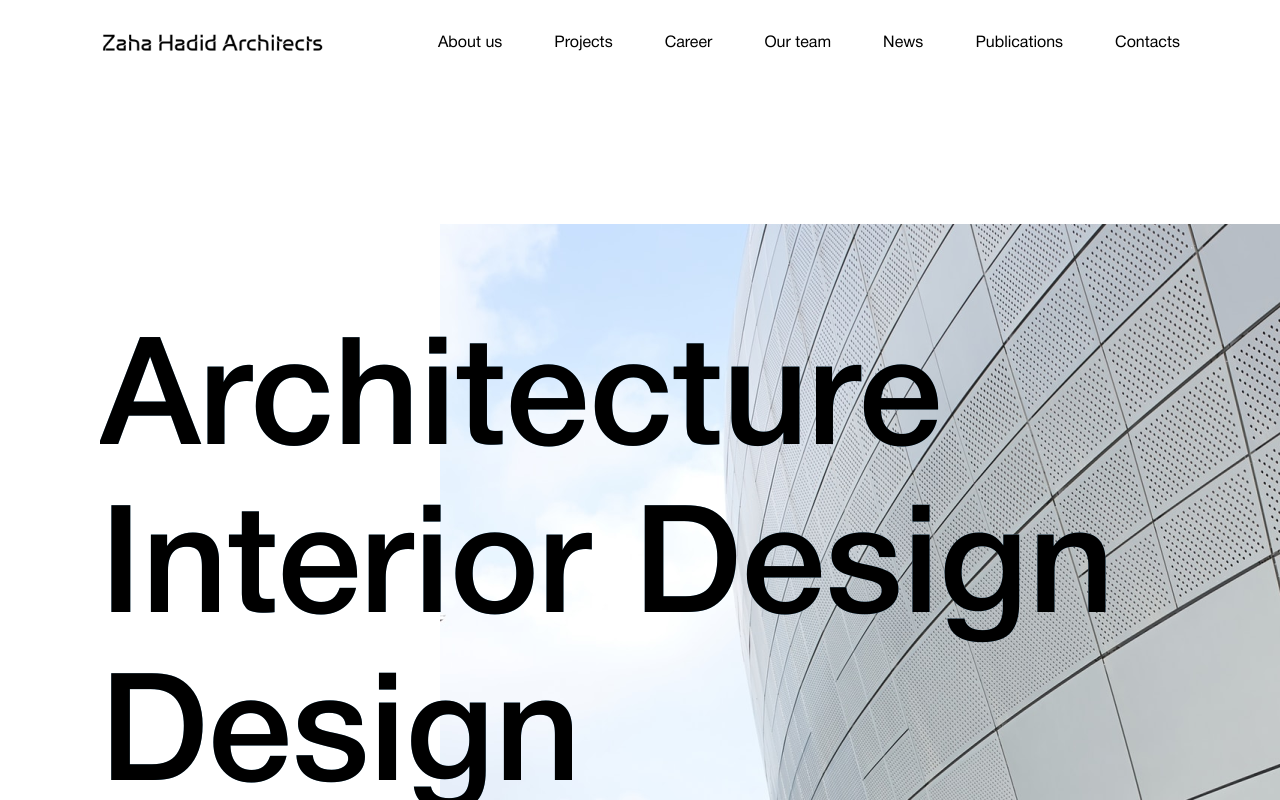
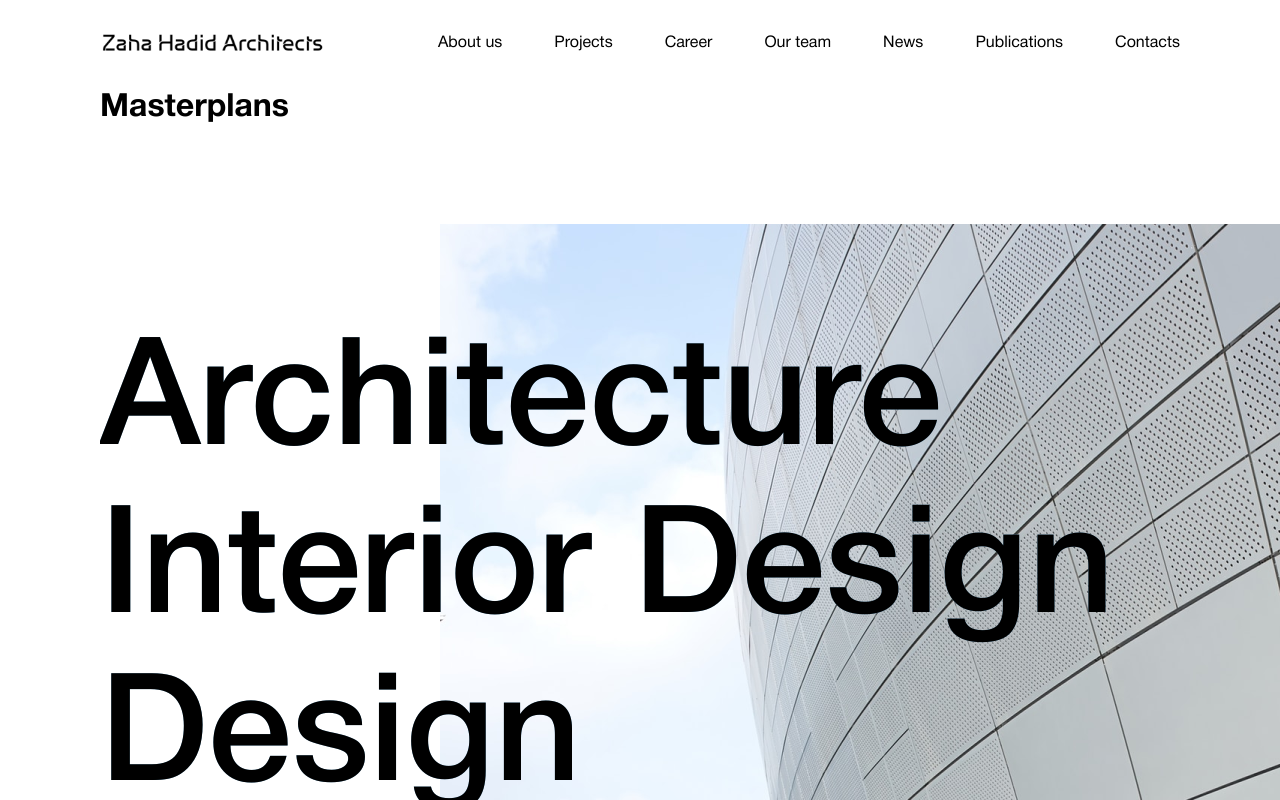
Before and after one commit to skilldill/zaha-hadid-site, a Vue app: page /projects/masterplans in a window 1280 px wide. Shown: the top 800 px of the page. Built offline with nearby package versions, Linux system fonts and the light colour scheme.

Commit message:
fix routing

```diff
--- a/src/core/pages/Projects/components/ProjectsMenu/ProjectsMenu.vue
+++ b/src/core/pages/Projects/components/ProjectsMenu/ProjectsMenu.vue
@@ -7,11 +7,11 @@
             />
             <app-projects-menu-item
                 content="Interior Design"
-                :path="`projects/${urls.DESIGN}`"
+                :path="`projects/${urls.INTERIOR_DESIGN}`"
             />
             <app-projects-menu-item
                 content="Design"
-                :path="`projects/${urls.INTERIOR_DESIGN}`"
+                :path="`projects/${urls.DESIGN}`"
             />
             <app-projects-menu-item
                 content="Masterplans"
--- a/src/core/pages/Projects/pages/Masterplans/Masterplans.vue
+++ b/src/core/pages/Projects/pages/Masterplans/Masterplans.vue
@@ -8,3 +8,8 @@ export default {
     name: "Masterplans"
 }
 </script>
+<style lang="scss" scoped>
+.masterplans {
+
+}
+</style>
--- a/src/core/pages/Projects/pages/Masterplans/index.js
+++ b/src/core/pages/Projects/pages/Masterplans/index.js
@@ -0,0 +1,2 @@
+import Masterplans from "./Masterplans.vue";
+export { Masterplans };
```
